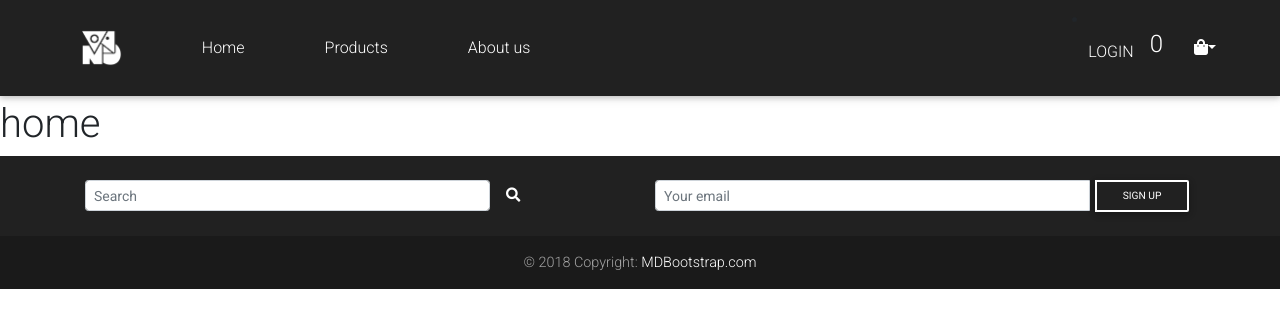
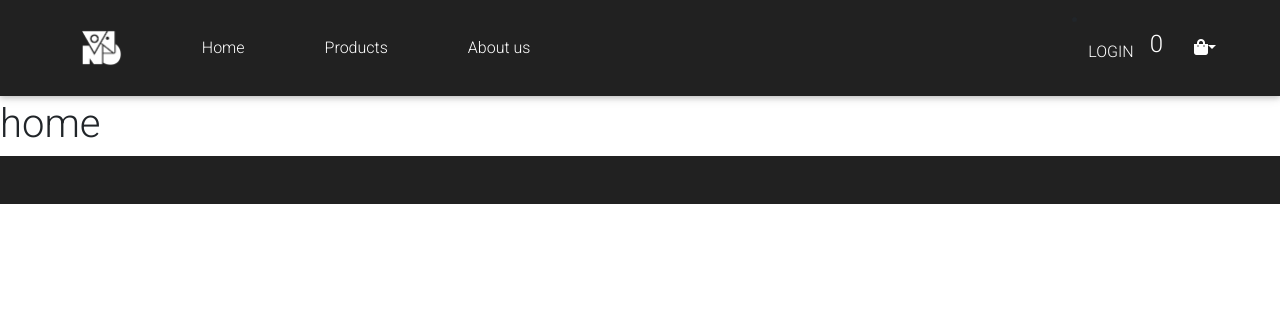
Before and after one commit to VictorFarina/js2, a Vue app in the folder shop/: page / in a window 1280 px wide. Shown: the top 328 px of the page. Built offline with nearby package versions, Linux system fonts and the light colour scheme; no server answers.

Commit message:
godkänt

```diff
--- a/shop/src/components/Footer.vue
+++ b/shop/src/components/Footer.vue
@@ -11,30 +11,13 @@
       <!--Grid column-->
       <div class="col-md-6 mb-4">
 
-        <!-- Form -->
-        <form class="form-inline">
-          <input class="form-control form-control-sm mr-3 w-75" type="text" placeholder="Search"
-            aria-label="Search">
-          <i class="fas fa-search" aria-hidden="true"></i>
-        </form>
-        <!-- Form -->
+
 
       </div>
       <!--Grid column-->
 
       <!--Grid column-->
-      <div class="col-md-6 mb-4">
 
-        <form class="input-group">
-          <input type="text" class="form-control form-control-sm" placeholder="Your email"
-            aria-label="Your email" aria-describedby="basic-addon2">
-          <div class="input-group-append">
-            <button class="btn btn-sm btn-outline-white my-0" type="button">Sign up</button>
-          </div>
-        </form>
-
-      </div>
-      <!--Grid column-->
 
     </div>
     <!--Grid row-->
@@ -42,11 +25,7 @@
   </div>
   <!-- Footer Elements -->
 
-  <!-- Copyright -->
-  <div class="footer-copyright text-center py-3">© 2018 Copyright:
-    <a href="https://mdbootstrap.com/education/bootstrap/"> MDBootstrap.com</a>
-  </div>
-  <!-- Copyright -->
+
 
 </footer>
 <!-- Footer -->
```
